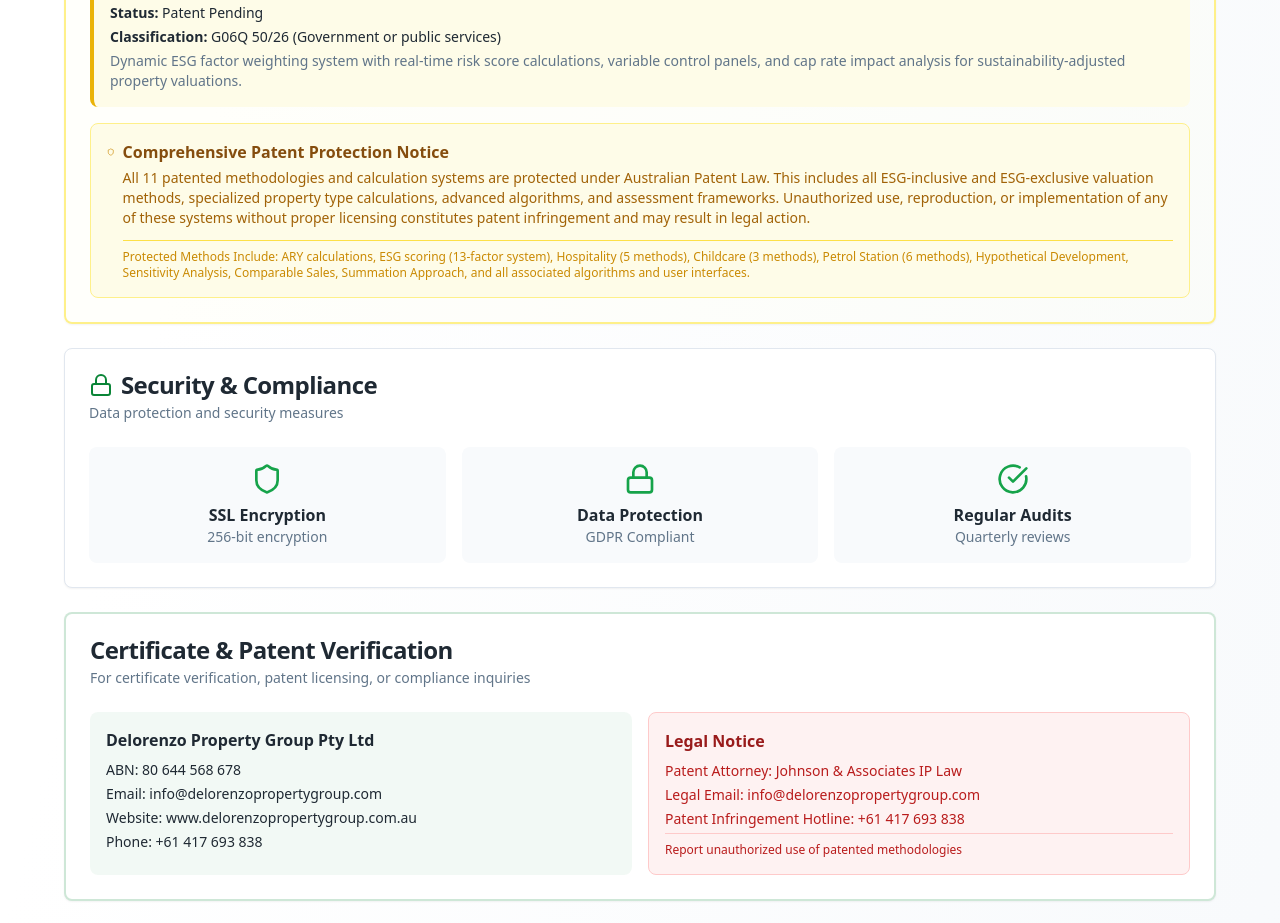
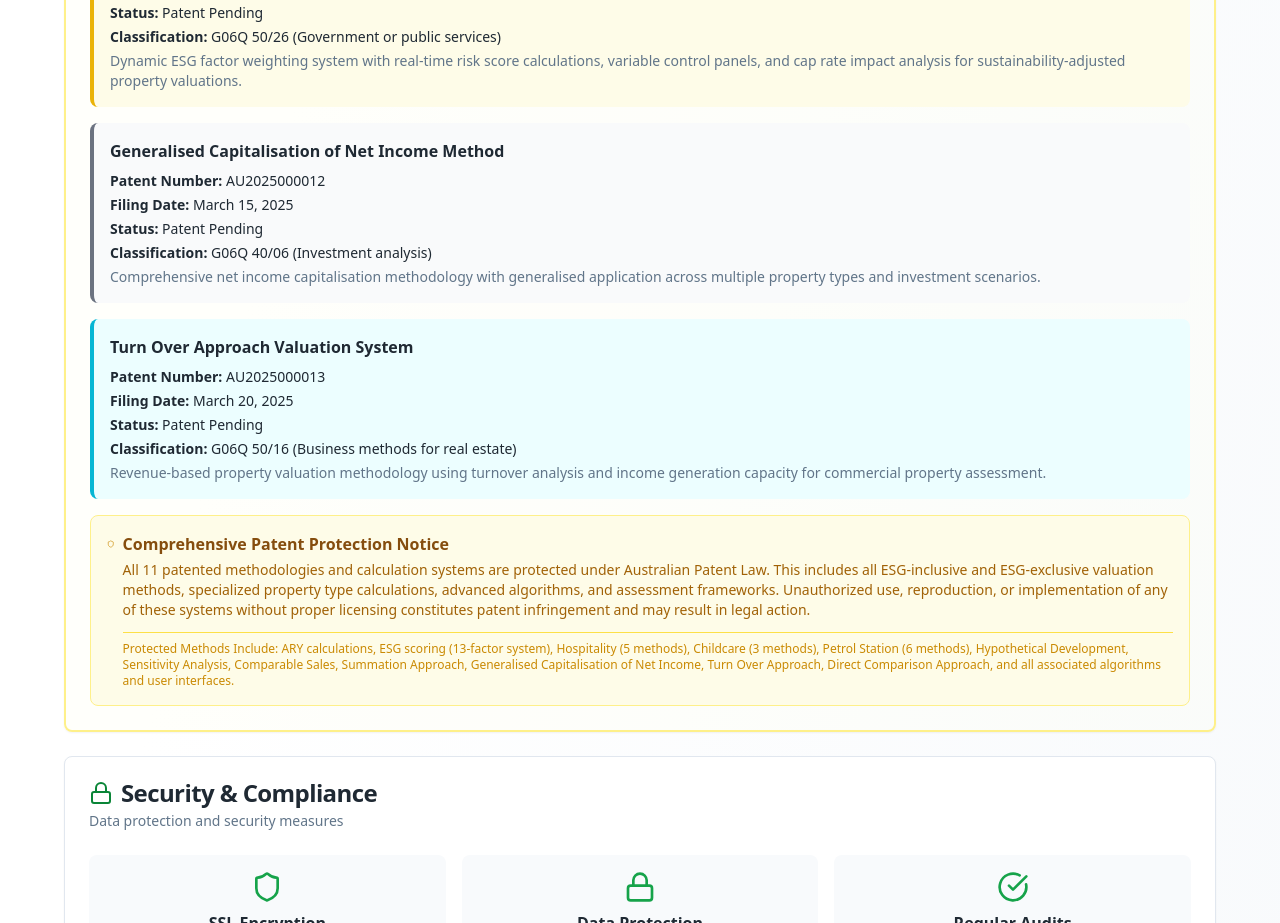
Before and after one commit to hammad983ae/ESG, a React (Vite) app: page /security in a window 1280 px wide. Shown: the part 4120-5043 px from the top of the page. Built offline with nearby package versions, Linux system fonts and the light colour scheme.

Commit message:
Add patent details to Security page
Include generalized capitalization of net income, summation approach, turnover approach, and direct comparison approach in the patent portfolio on the Security page.

```diff
--- a/src/pages/Security.tsx
+++ b/src/pages/Security.tsx
@@ -373,6 +373,33 @@ export default function Security() {
                     </div>
                   </div>
                 </div>
+
+                {/* Additional Core Valuation Methods */}
+                <div className="p-4 bg-gray-50 rounded-lg border-l-4 border-l-gray-500">
+                  <h3 className="font-semibold mb-2">Generalised Capitalisation of Net Income Method</h3>
+                  <div className="text-sm space-y-1">
+                    <div><strong>Patent Number:</strong> AU2025000012</div>
+                    <div><strong>Filing Date:</strong> March 15, 2025</div>
+                    <div><strong>Status:</strong> Patent Pending</div>
+                    <div><strong>Classification:</strong> G06Q 40/06 (Investment analysis)</div>
+                    <div className="text-muted-foreground mt-2">
+                      Comprehensive net income capitalisation methodology with generalised application across multiple property types and investment scenarios.
+                    </div>
+                  </div>
+                </div>
+
+                <div className="p-4 bg-cyan-50 rounded-lg border-l-4 border-l-cyan-500">
+                  <h3 className="font-semibold mb-2">Turn Over Approach Valuation System</h3>
+                  <div className="text-sm space-y-1">
+                    <div><strong>Patent Number:</strong> AU2025000013</div>
+                    <div><strong>Filing Date:</strong> March 20, 2025</div>
+                    <div><strong>Status:</strong> Patent Pending</div>
+                    <div><strong>Classification:</strong> G06Q 50/16 (Business methods for real estate)</div>
+                    <div className="text-muted-foreground mt-2">
+                      Revenue-based property valuation methodology using turnover analysis and income generation capacity for commercial property assessment.
+                    </div>
+                  </div>
+                </div>
               </div>
 
               <div className="mt-6 p-4 bg-yellow-50 border border-yellow-200 rounded-lg">
@@ -385,7 +412,7 @@ export default function Security() {
                     </p>
                     <div className="mt-3 pt-2 border-t border-yellow-300">
                       <p className="text-xs text-yellow-600 font-medium">
-                        Protected Methods Include: ARY calculations, ESG scoring (13-factor system), Hospitality (5 methods), Childcare (3 methods), Petrol Station (6 methods), Hypothetical Development, Sensitivity Analysis, Comparable Sales, Summation Approach, and all associated algorithms and user interfaces.
+                        Protected Methods Include: ARY calculations, ESG scoring (13-factor system), Hospitality (5 methods), Childcare (3 methods), Petrol Station (6 methods), Hypothetical Development, Sensitivity Analysis, Comparable Sales, Summation Approach, Generalised Capitalisation of Net Income, Turn Over Approach, Direct Comparison Approach, and all associated algorithms and user interfaces.
                       </p>
                     </div>
                   </div>
```
